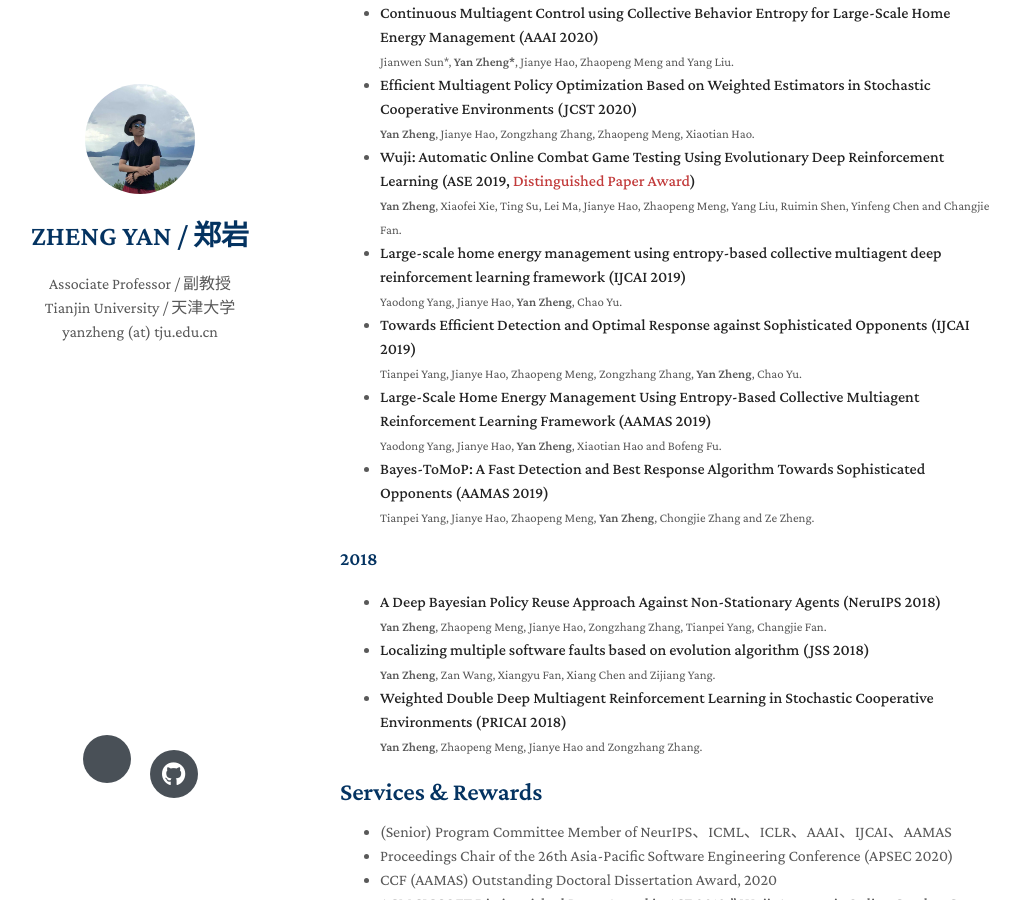
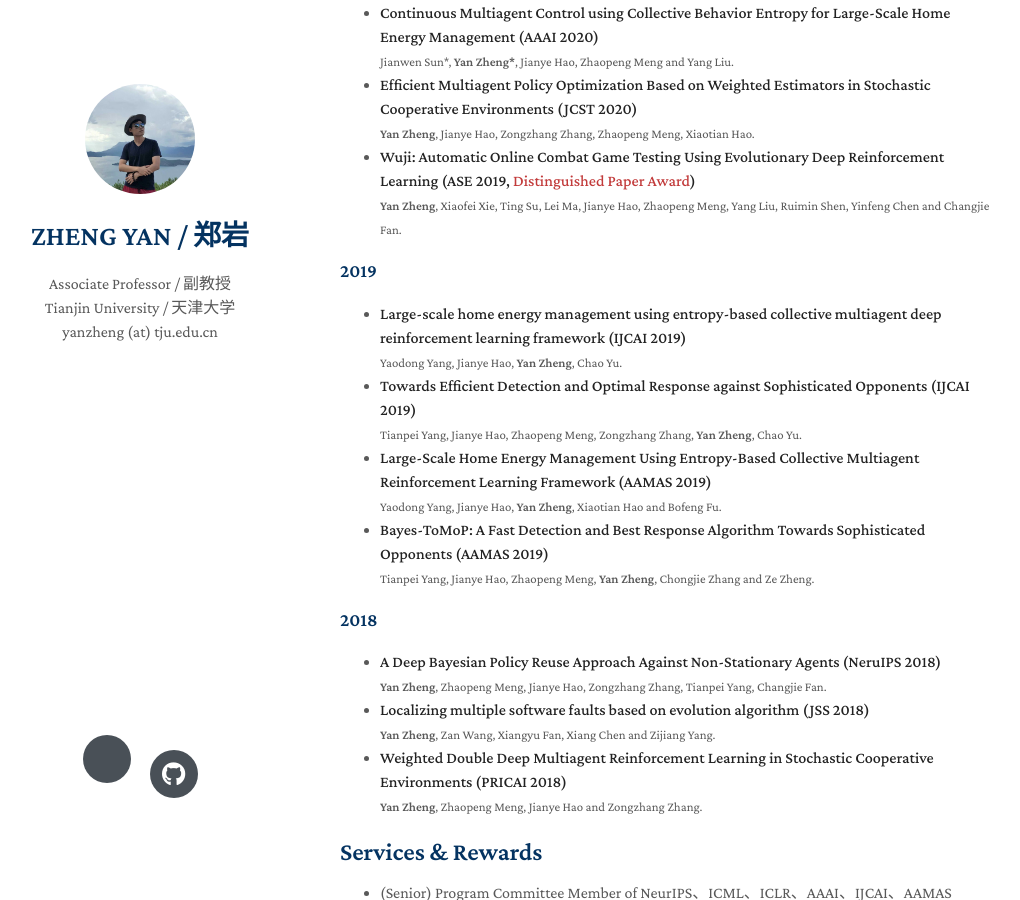
Before and after one commit to Yanzzzzz/yanzzzzz.github.io, a Jekyll site: the page built from index.md, in a window 1280 px wide and 900 px high, scrolled down 2061 px. Shown: the whole window, without its empty margins (130-1150 px from the left). Built offline with Jekyll 4.4.1, drawn with Linux system fonts in a browser that asks for light colours; nearby versions of some CDN libraries; a style sheet for code colours, icons or effects is not loaded; our own code applies the rules of GitHub Pages for plain Markdown files.

```diff
--- a/index.md
+++ b/index.md
@@ -75,6 +75,8 @@
   <font style="font-size:0.8rem"><b>Yan Zheng</b>, Jianye Hao, Zongzhang Zhang, Zhaopeng Meng, Xiaotian Hao.</font>
 - **Wuji: Automatic Online Combat Game Testing Using Evolutionary Deep Reinforcement Learning (ASE 2019, <span style="color:rgb(194, 59, 59)">Distinguished Paper Award</span>)** <br/>
   <font style="font-size:0.8rem"><b>Yan Zheng</b>, Xiaofei Xie, Ting Su, Lei Ma, Jianye Hao, Zhaopeng Meng, Yang Liu, Ruimin Shen, Yinfeng Chen and Changjie Fan.</font>
+
+### 2019
 - **Large-scale home energy management using entropy-based collective multiagent deep reinforcement learning framework (IJCAI 2019)** <br/>
   <font style="font-size:0.8rem">Yaodong Yang, Jianye Hao, <b>Yan Zheng</b>, Chao Yu.</font>
 - **Towards Efficient Detection and Optimal Response against Sophisticated Opponents (IJCAI 2019)** <br/>
```
